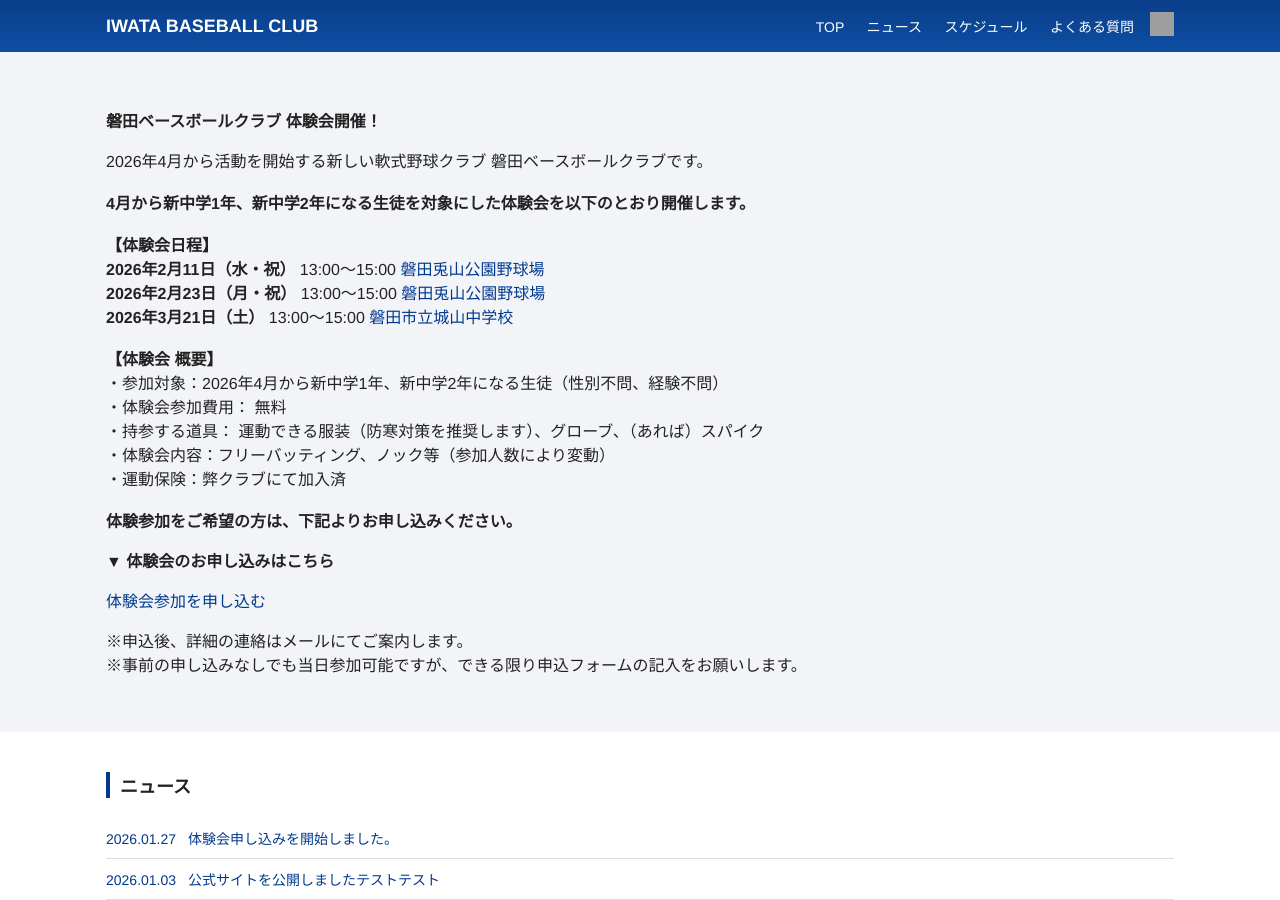
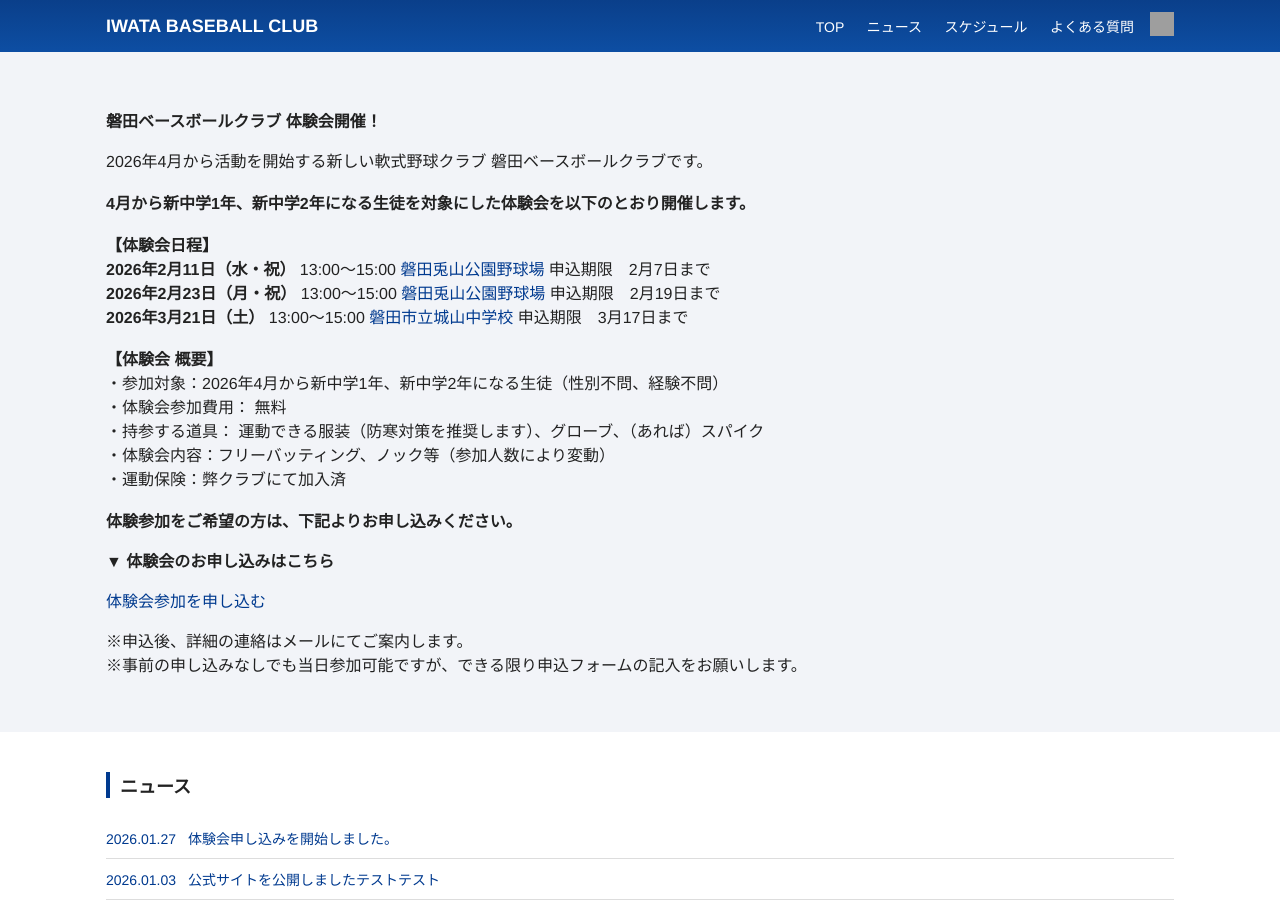
Before and after one commit to moutineigo/baseball, a Jekyll site: the page built from index.md, in a window 1280 px wide and 900 px high. Built offline with Jekyll 4.4.1, drawn with Linux system fonts in a browser that asks for light colours; grey boxes are pictures that could not be loaded.

Commit message:
Add files via upload

```diff
--- a/_layouts/home.html
+++ b/_layouts/home.html
@@ -17,21 +17,24 @@ layout: default
    target="_blank"
    rel="noopener">
    磐田兎山公園野球場
-   </a><br>
+   </a>
+  申込期限　2月7日まで<br>
 
   <strong>2026年2月23日（月・祝）</strong> 13:00〜15:00
   <a href="https://maps.app.goo.gl/WUMTo3SxXWWpeedWA"
    target="_blank"
    rel="noopener">
    磐田兎山公園野球場
-   </a><br>
+   </a>
+  申込期限　2月19日まで<br>
 
   <strong>2026年3月21日（土）</strong> 13:00〜15:00
   <a href="https://maps.app.goo.gl/RB6yY3KpC8ywpNpj7"
    target="_blank"
    rel="noopener">
    磐田市立城山中学校
-   </a><br><br>
+   </a>
+  申込期限　3月17日まで<br><br>
 
 
   <strong>【体験会 概要】</strong><br>
```
